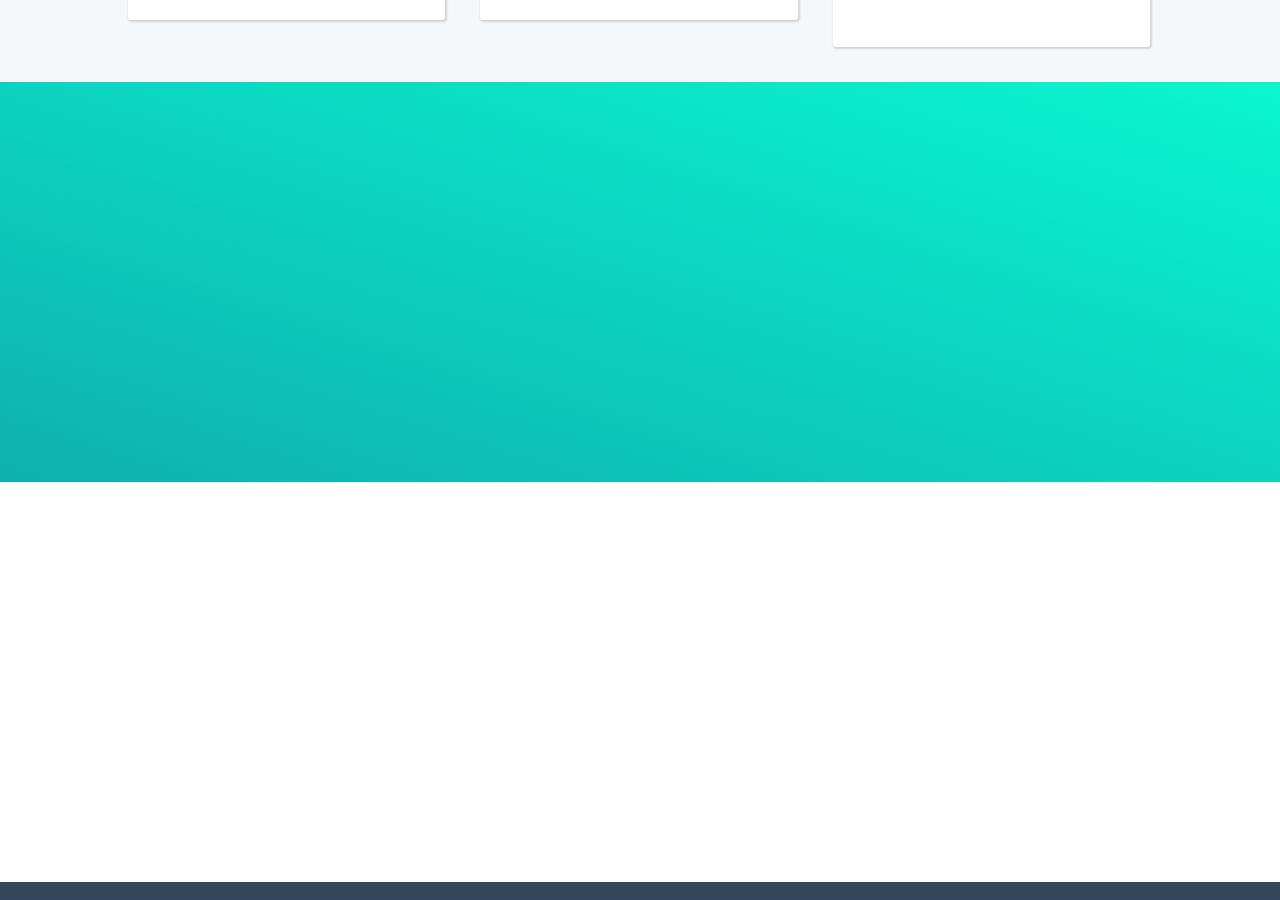
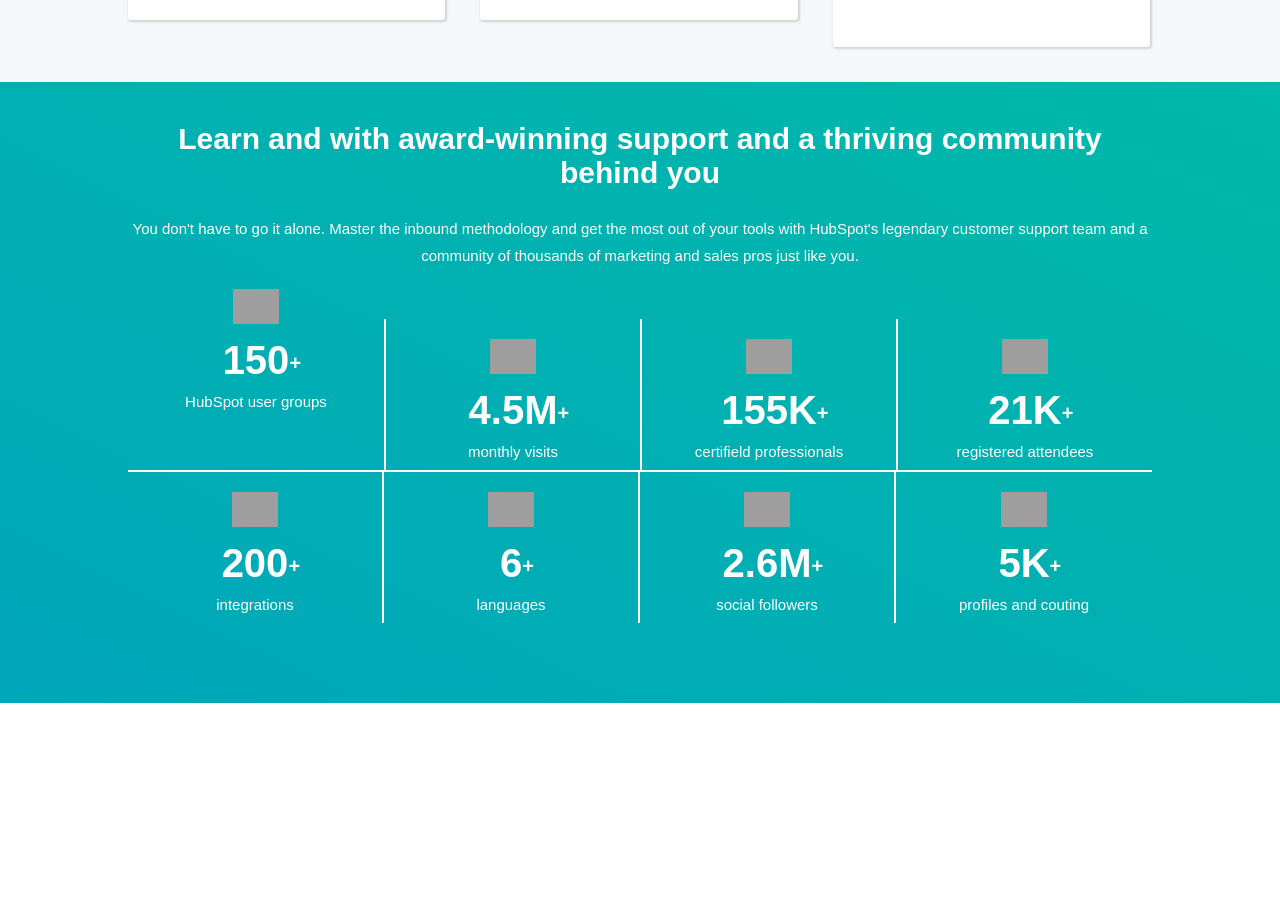
Before and after one commit to mattianzalone/htmlcss-hubspot, a plain HTML site: page index.html in a window 1280 px wide. Shown: the part 1978-2878 px from the top of the page. Drawn offline with Linux system fonts and the light colour scheme; grey boxes are pictures that could not be loaded; a web font is replaced by a local one.

Commit message:
added section "bg-lightblue"

```diff
--- a/css/style.css
+++ b/css/style.css
@@ -54,9 +54,7 @@ header .header-bottom{
 }
 
 .bg-lightblue{
-    background: linear-gradient( to bottom left,#0af6d0,#0eb0b0);
-    /* DA CANCELLARE */
-    height: 400px;
+    background: linear-gradient( to bottom left,#00b9a9,#00a7ba);
 }
 
 .customers{
@@ -214,6 +212,7 @@ li:hover{
     margin: 25px 0;
 }
 /* FINE BANNER */
+
 /* INIZIO MAIN */
 .bg-grey #dado{
     width:15%;
@@ -375,3 +374,73 @@ color: #33475b;
 }
 /* FINE CARDS */
 /* FINE MAIN */
+
+/* INIZIO BG-LIGHTBLUE */
+.bg-lightblue .intestazione{
+    text-align: center;
+}
+
+.intestazione h2{
+    font-size: 30px;
+    color: white;
+    padding: 40px 0 25px 0;
+}
+
+.intestazione p{
+    font-size: 15px;
+    color: white;
+    line-height: 1.8;
+}
+
+.box{
+    width: calc(100%/4);
+    position:relative;
+    float:left;
+    text-align: center;
+    color: white;
+}
+
+.top{
+    margin-top: 50px;
+}
+
+.bottom{
+    margin-bottom: 80px;
+}
+
+.box img{
+    height:35px;
+    margin-top: 20px;
+}
+
+.box h2{
+    font-size: 40px;
+    padding: 10px 0;
+}
+
+.box span{
+    font-size: 20px;
+    position: absolute;
+    top:33%;
+    transform: translateY(50%);
+    color: white;
+}
+
+.box p{
+    font-size: 15px;
+    padding-bottom: 10px;
+}
+
+.top:nth-child(1n){
+    border-left: 2px solid white;
+}
+
+.bottom:nth-child(1n){
+    border-top: 2px solid white;
+    border-right: 2px solid white;
+}
+
+.box:last-child{
+    border-top: 2px solid white;
+}
+/* FINE BG-LIGHTBLUE */
--- a/index.html
+++ b/index.html
@@ -140,7 +140,54 @@
 
         <!-- INIZIO BG-LIGHTBLUE -->
         <section class="bg-lightblue">
-
+            <div class="container clearfix">
+                <div class="intestazione">
+                    <h2>Learn and with award-winning support and a thriving community <br> behind you</h2>
+                    <p>You don't have to go it alone. Master the inbound methodology and get the most out of your tools with HubSpot's legendary customer support team and a community of thousands of marketing and sales pros just like you.</p>
+                </div>
+                <!-- INIZIO BOX -->
+                <div class="box">
+                    <img src="https://www.hubspot.com/hubfs/assets/hubspot.com/parrotdad/homepage/homepage_community_agency.svg" alt="">
+                    <h2>150<span>+</span></h2>
+                    <p>HubSpot user groups</p>
+                </div>
+                <div class="box top">
+                    <img src="https://www.hubspot.com/hubfs/assets/hubspot.com/parrotdad/homepage/homepage_community_blog.svg" alt="">
+                    <h2>4.5M<span>+</span></h2>
+                    <p>monthly visits</p>
+                </div>
+                <div class="box top">
+                    <img src="https://www.hubspot.com/hubfs/assets/hubspot.com/parrotdad/homepage/homepage_community_academy.svg" alt="">
+                    <h2>155K<span>+</span></h2>
+                    <p>certifield professionals</p>
+                </div>
+                <div class="box top">
+                    <img src="https://www.hubspot.com/hubfs/assets/hubspot.com/parrotdad/homepage/homepage_community_inbound.svg" alt="">
+                    <h2>21K<span>+</span></h2>
+                    <p>registered attendees</p>
+                </div>
+                <div class="box bottom ">
+                    <img src="https://www.hubspot.com/hubfs/assets/hubspot.com/parrotdad/homepage/homepage_community_connect.svg" alt="">
+                    <h2>200<span>+</span></h2>
+                    <p>integrations</p>
+                </div>
+                <div class="box bottom">
+                    <img src="https://www.hubspot.com/hubfs/assets/hubspot.com/parrotdad/homepage/homepage_community_globe.svg" alt="">
+                    <h2>6<span>+</span></h2>
+                    <p>languages</p>
+                </div>
+                <div class="box bottom">
+                    <img src="https://www.hubspot.com/hubfs/assets/hubspot.com/parrotdad/homepage/homepage_community_followers.svg" alt="">
+                    <h2>2.6M<span>+</span></h2>
+                    <p>social followers</p>
+                </div>
+                <div class="box">
+                    <img src="https://www.hubspot.com/hubfs/growthhub-white-small-1.svg" alt="">
+                    <h2>5K<span>+</span></h2>
+                    <p>profiles and couting</p>
+                </div>
+                <!-- FINE BOX -->
+            </div>
         </section>
         <!-- FINE LIGHTBLUE -->
 
```
